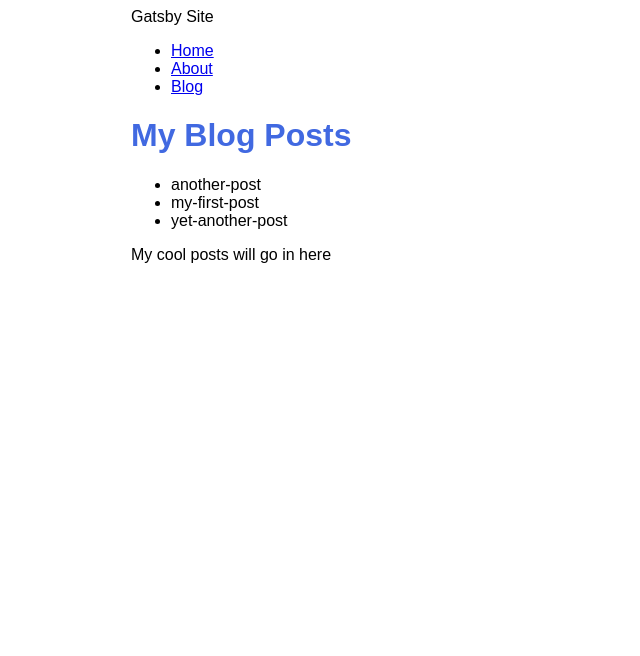
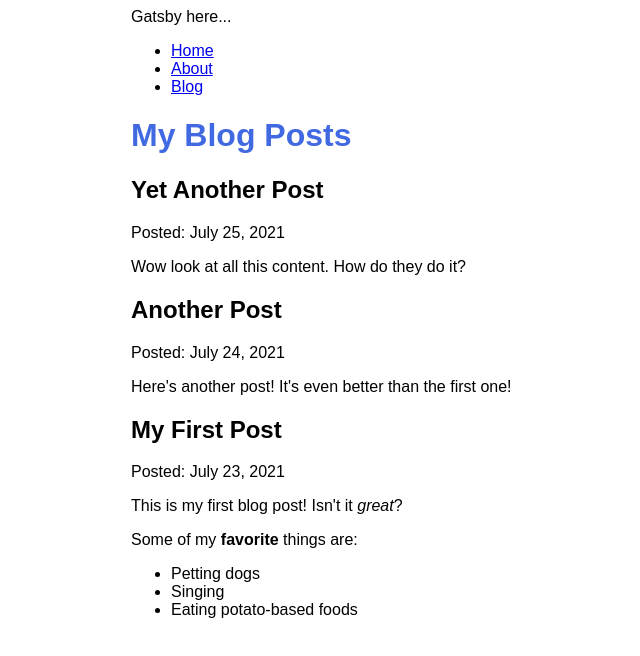
Before and after one commit to shar27/my-second-gatsby-site, a Gatsby site: page /blog in a window 1280 px wide. Shown: the whole page, without its empty margins (259-899 px from the left). Built offline with nearby package versions, Linux system fonts and the light colour scheme; Gatsby itself is replaced by a stand-in of ours.

Commit message:
Finished Gatsby Tutorial Part 5

```diff
--- a/blog/another-post.mdx
+++ b/blog/another-post.mdx
@@ -0,0 +1,6 @@
+---
+title: "Another Post"
+date: "2021-07-24"
+---
+
+Here's another post! It's even better than the first one!
--- a/blog/my-first-post.mdx
+++ b/blog/my-first-post.mdx
@@ -0,0 +1,12 @@
+---
+title: "My First Post"
+date: "2021-07-23"
+---
+
+This is my first blog post! Isn't it *great*?
+
+Some of my **favorite** things are:
+
+* Petting dogs
+* Singing
+* Eating potato-based foods
--- a/blog/yet-another-post.mdx
+++ b/blog/yet-another-post.mdx
@@ -0,0 +1,6 @@
+---
+title: "Yet Another Post"
+date: "2021-07-25"
+---
+
+Wow look at all this content. How do they do it?
--- a/gatsby-config.js
+++ b/gatsby-config.js
@@ -1,6 +1,6 @@
 module.exports = {
   siteMetadata: {
-    title: "Gatsby Site",
+    title: "Gatsby here...",
   },
   plugins: [
     "gatsby-plugin-image",
@@ -12,5 +12,6 @@
         path: `${__dirname}/blog`,
       }
     },
+    "gatsby-plugin-mdx",
   ],
 };
--- a/package.json
+++ b/package.json
@@ -15,8 +15,11 @@
     "clean": "gatsby clean"
   },
   "dependencies": {
+    "@mdx-js/mdx": "^1.6.22",
+    "@mdx-js/react": "^1.6.22",
     "gatsby": "^4.0.1",
     "gatsby-plugin-image": "^2.0.0",
+    "gatsby-plugin-mdx": "^3.0.0",
     "gatsby-plugin-sharp": "^4.0.1",
     "gatsby-source-filesystem": "^4.0.0",
     "react": "^17.0.1",
--- a/src/pages/blog.js
+++ b/src/pages/blog.js
@@ -1,33 +1,38 @@
 import * as React from 'react'
 import { graphql } from 'gatsby'
-
+import { MDXRenderer } from 'gatsby-plugin-mdx'
 import Layout from '../components/layout'
 
-const BlogPage = ({data}) => {
+
+const BlogPage = ({ data }) => {
   return (
     <Layout pageTitle="My Blog Posts">
-    <ul>
       {
-        data.allFile.nodes.map(node => (
-            <li key={node.name}>
-                {node.name}
-            </li>
+        data.allMdx.nodes.map((node) => (
+          <article key={node.id}>
+            <h2>{node.frontmatter.title}</h2>
+            <p>Posted: {node.frontmatter.date}</p>
+            <MDXRenderer>
+              {node.body}
+            </MDXRenderer>
+          </article>
         ))
       }
-    </ul>
-      <p>My cool posts will go in here</p>
     </Layout>
   )
 }
-
 export const query = graphql`
-query MyQuery {
-    allFile {
+  query {
+    allMdx(sort: {fields: frontmatter___date, order: DESC}) {
       nodes {
-       name
+        frontmatter {
+          title
+          date(formatString: "MMMM DD, YYYY")
+        }
+        id
+        body
       }
     }
   }
 `
-
 export default BlogPage
```
Also changed, not shown: 1 other file. Lines whose indentation alone changed are shown as unchanged.
